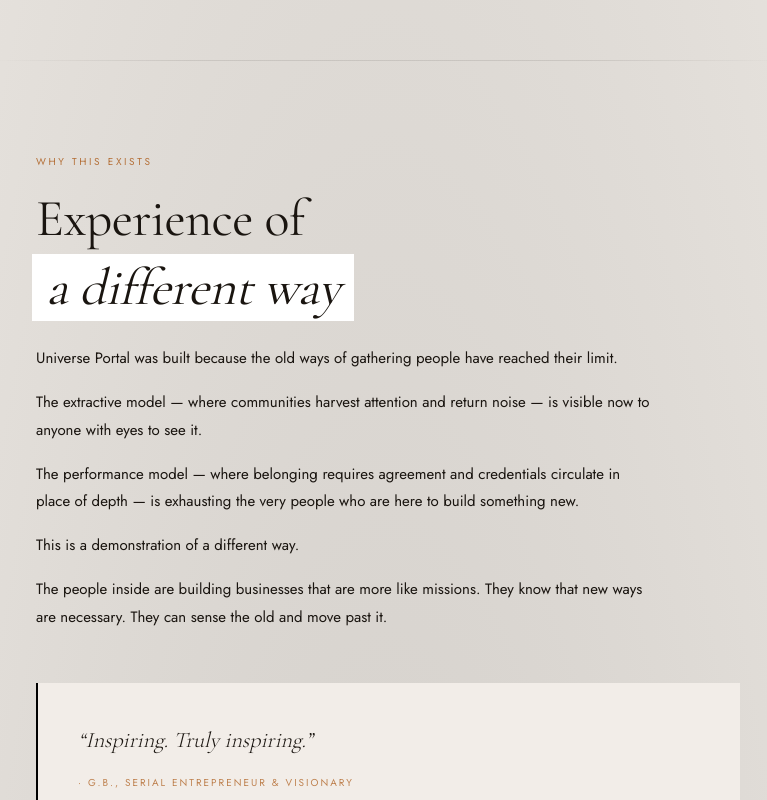
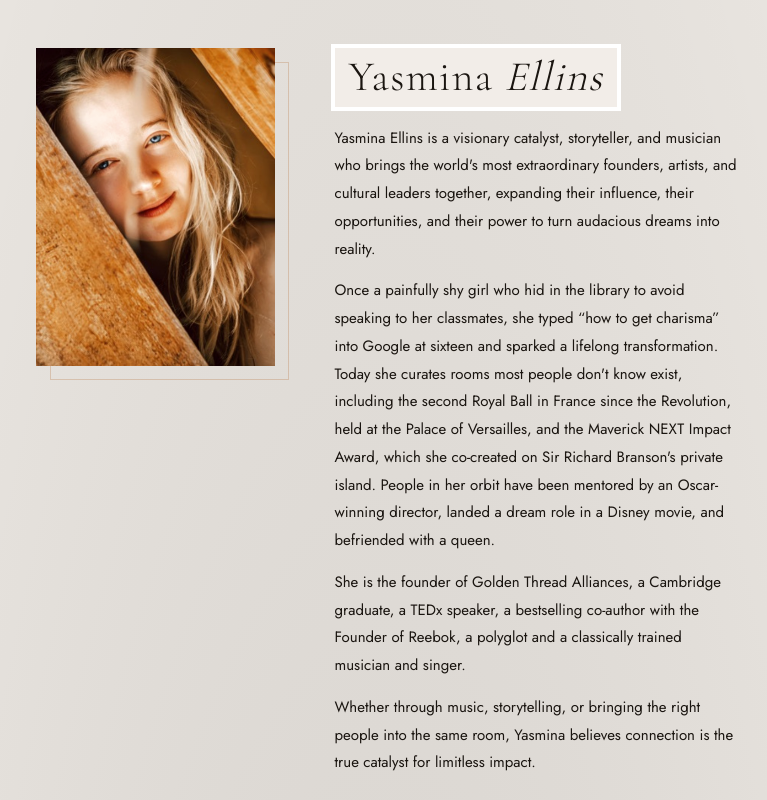
Before and after one commit to Airful/aelia-kos-website, a Next.js app: page /portal in a window 1280 px wide. Shown: the part 7560-8360 px from the top of the page, without its empty margins (252-1019 px from the left). Built offline with nearby package versions, Linux system fonts and the light colour scheme.

Commit message:
Add Yasmina guide to portal

```diff
--- a/src/app/portal/page.tsx
+++ b/src/app/portal/page.tsx
@@ -658,6 +658,62 @@
               </div>
             </AnimatedSection>
           </div>
+
+          <div className="grid grid-cols-1 md:grid-cols-[1fr_1.7fr] gap-15 items-start mt-20">
+            <AnimatedSection>
+              <div className="relative max-w-[240px] md:max-w-none">
+                <Image
+                  src="/yasmina-ellins.png"
+                  alt="Yasmina Ellins"
+                  width={300}
+                  height={386}
+                  loading="eager"
+                  className="w-full aspect-[3/4] object-cover object-center relative z-[1] contrast-[1.05] saturate-[0.88]"
+                />
+                <div className="absolute top-3.5 left-3.5 -right-3.5 -bottom-3.5 border border-[rgba(169,84,15,0.22)] pointer-events-none" />
+              </div>
+            </AnimatedSection>
+            <AnimatedSection delay={0.15}>
+              <div
+                className="inline-block bg-white px-3.5 py-1.5 shadow-[0_0_0_4px_#ffffff] text-[42px] font-light text-[#1a1510] mb-[18px] leading-[1.1] tracking-[0.03em]"
+                style={{ fontFamily: "var(--font-serif)" }}
+              >
+                Yasmina <em className="italic text-[#1a1510]">Ellins</em>
+              </div>
+              <div className="text-[15px] leading-[1.85] text-[#1a1510] max-w-[540px] space-y-3.5">
+                <p>
+                  Yasmina Ellins is a visionary catalyst, storyteller, and
+                  musician who brings the world&apos;s most extraordinary
+                  founders, artists, and cultural leaders together, expanding
+                  their influence, their opportunities, and their power to turn
+                  audacious dreams into reality.
+                </p>
+                <p>
+                  Once a painfully shy girl who hid in the library to avoid
+                  speaking to her classmates, she typed &ldquo;how to get
+                  charisma&rdquo; into Google at sixteen and sparked a lifelong
+                  transformation. Today she curates rooms most people don&apos;t
+                  know exist, including the second Royal Ball in France since
+                  the Revolution, held at the Palace of Versailles, and the
+                  Maverick NEXT Impact Award, which she co-created on Sir
+                  Richard Branson&apos;s private island. People in her orbit have
+                  been mentored by an Oscar-winning director, landed a dream
+                  role in a Disney movie, and befriended with a queen.
+                </p>
+                <p>
+                  She is the founder of Golden Thread Alliances, a Cambridge
+                  graduate, a TEDx speaker, a bestselling co-author with the
+                  Founder of Reebok, a polyglot and a classically trained
+                  musician and singer.
+                </p>
+                <p>
+                  Whether through music, storytelling, or bringing the right
+                  people into the same room, Yasmina believes connection is the
+                  true catalyst for limitless impact.
+                </p>
+              </div>
+            </AnimatedSection>
+          </div>
         </section>
 
         <Divider />
```
Also changed, not shown: public/yasmina-ellins.png (added).
